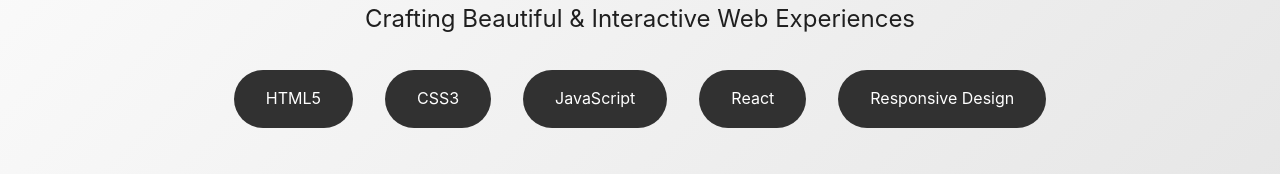
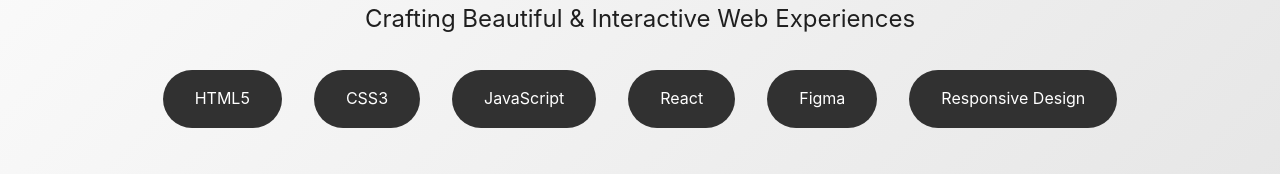
Before and after one commit to mescyura/mescyurasite, a React (Vite) app: page / in a window 1280 px wide. Shown: the part 432-606 px from the top of the page. Built offline with nearby package versions, Linux system fonts and the light colour scheme.

Commit message:
add icons to skills

```diff
--- a/src/App.tsx
+++ b/src/App.tsx
@@ -35,12 +35,19 @@
 	},
 };
 
-const skills: string[] = [
-	'HTML5',
-	'CSS3',
-	'JavaScript',
-	'React',
-	'Responsive Design',
+export interface Skills {
+	text: string;
+	icon: string;
+	color: string;
+}
+
+const skills: Skills[] = [
+	{ text: 'HTML5', icon: 'html5', color: '#dd683b' },
+	{ text: 'CSS3', icon: 'css3', color: '#3f69e9' },
+	{ text: 'JavaScript', icon: 'js', color: '#ebd94d' },
+	{ text: 'React', icon: 'react', color: '#79c4da' },
+	{ text: 'Figma', icon: 'figma', color: '#63cf8d' },
+	{ text: 'Responsive Design', icon: 'code', color: '#ef7e6e' },
 ];
 
 interface SocialLinks {
@@ -112,7 +119,12 @@
 
 					<div className='skills'>
 						{skills.map((skill, index) => (
-							<SkillItem key={index} skill={skill} />
+							<SkillItem
+								key={index}
+								text={skill.text}
+								icon={skill.icon}
+								color={skill.color}
+							/>
 						))}
 					</div>
 
--- a/src/components/SkillItem.tsx
+++ b/src/components/SkillItem.tsx
@@ -1,7 +1,13 @@
-interface Props {
-	skill: string;
-}
+import { Skills } from '../App';
 
-export const SkillItem = ({ skill }: Props) => {
-	return <div className='skill-item'>{skill}</div>;
+export const SkillItem = ({ text, icon, color }: Skills) => {
+	return (
+		<div className='skill'>
+			<div className='skill-item'>{text}</div>
+			<i
+				className={`skill-item-icon fab fa-${icon}`}
+				style={{ color: color }}
+			></i>
+		</div>
+	);
 };
--- a/src/index.css
+++ b/src/index.css
@@ -42,6 +42,7 @@
 
 .language-toggle,
 .theme-toggle {
+	user-select: none;
 	padding: 0.5rem 1rem;
 	border-radius: 25px;
 	border: 2px solid var(--text);
@@ -118,7 +119,15 @@
 	font-size: 1rem;
 }
 
+.skill {
+	position: relative;
+	/* overflow: hidden; */
+}
+
 .skill-item {
+	position: relative;
+	z-index: 2;
+	user-select: none;
 	padding: 1rem 2rem;
 	background: #313131;
 	border-radius: 50px;
@@ -127,12 +136,38 @@
 	color: white;
 }
 
+.skill-item-icon {
+	opacity: 0;
+	z-index: 1;
+	color: rgb(104, 104, 104);
+	font-size: 2.5rem;
+	transition: all 0.3s ease;
+	position: relative;
+	align-items: start;
+	margin-top: -40px;
+	left: calc(50% - 19px);
+	display: block;
+	width: fit-content;
+	width: 38px;
+	height: 40px;
+	line-height: 40px;
+	/* border-radius: 50%;  */
+	pointer-events: none;
+}
+
 .skill-item:hover {
 	transform: translateY(-5px);
 	background: #484848;
 }
 
+.skill-item:hover + .skill-item-icon {
+	opacity: 1;
+	margin-top: -88px;
+	z-index: 2;
+}
+
 .cta-button {
+	user-select: none;
 	display: inline-block;
 	padding: 1rem 2rem;
 	background: var(--text);
@@ -233,6 +268,7 @@
 
 	.skill-item {
 		padding: 0.8rem 1.5rem;
+		pointer-events: none;
 	}
 
 	.cta-button {
@@ -247,6 +283,7 @@
 	}
 
 	.social-links a {
+		pointer-events: none;
 		font-size: 1rem;
 		margin: 0 0.5rem;
 	}
```
